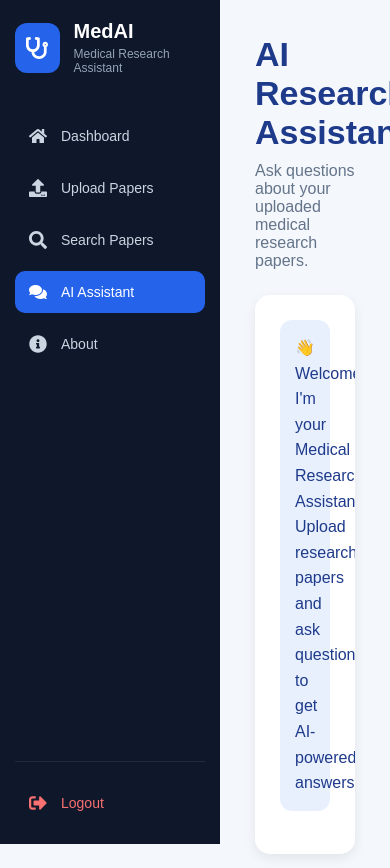
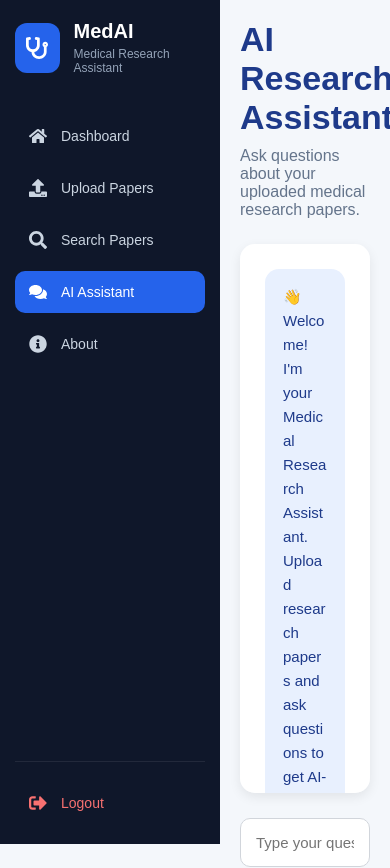
Before and after one commit to esetu-git-public/bootcamp-ace-26-team-4, a React app in the folder frontend/: page /chat in a window 390 px wide. Shown: the top 868 px of the page. Built offline with nearby package versions, Linux system fonts and the light colour scheme; the HTML template or start-up script is replaced by a standard one.

Commit message:
backend to Chat connection

```diff
--- a/frontend/package.json
+++ b/frontend/package.json
@@ -14,6 +14,7 @@
     "react": "^19.2.7",
     "react-dom": "^19.2.7",
     "react-icons": "^5.7.0",
+    "react-markdown": "^10.1.0",
     "react-router-dom": "^7.18.1"
   },
   "devDependencies": {
--- a/frontend/src/pages/Chat.jsx
+++ b/frontend/src/pages/Chat.jsx
@@ -1,6 +1,7 @@
 import { useState } from "react";
 import { askLLM } from "../services/api";
 import "../styles/Chat.css";
+import ReactMarkdown from "react-markdown";
 
 function Chat() {
   const [message, setMessage] = useState("");
@@ -69,10 +70,18 @@ function Chat() {
             key={index}
             className={msg.role === "user" ? "user-message" : "bot-message"}
           >
-            <div className="message-text">{msg.text}</div>
+            <div className="message-text">
+              <ReactMarkdown>{msg.text}</ReactMarkdown>
+            </div>
 
             {msg.references && (
-              <pre className="chat-references">{msg.references}</pre>
+              <details className="reference-dropdown">
+                <summary>📚 References</summary>
+
+                <pre className="chat-references">
+                  {msg.references}
+                </pre>
+              </details>
             )}
 
             {msg.metadata && (
--- a/frontend/src/styles/Chat.css
+++ b/frontend/src/styles/Chat.css
@@ -1,51 +1,3 @@
-.user-message {
-  max-width: 70%;
-  margin-left: auto;
-  margin-bottom: 18px;
-  background: #2563eb;
-  color: white;
-  padding: 15px;
-  border-radius: 12px;
-  line-height: 1.6;
-}
-
-.bot-message {
-  margin-bottom: 18px;
-}
-
-.message-text {
-  white-space: pre-wrap;
-}
-
-.chat-references {
-  white-space: pre-wrap;
-  margin-top: 14px;
-  padding: 12px;
-  background: #f8fafc;
-  color: #334155;
-  border-radius: 8px;
-  font-size: 13px;
-  overflow-x: auto;
-}
-
-.chat-confidence {
-  margin-top: 10px;
-  font-size: 13px;
-  color: #475569;
-  font-weight: 600;
-}
-
-.chat-input button:disabled {
-  background: #94a3b8;
-  cursor: not-allowed;
-}
-
-@media (max-width: 768px) {
-  .user-message {
-    max-width: 100%;
-  }
-}
-
 .chat-container {
   padding: 35px;
   background: #f4f7fb;
@@ -71,21 +23,118 @@
 .chat-box {
   background: white;
   border-radius: 15px;
-  min-height: 500px;
+  height: 620px;
   padding: 25px;
   box-shadow: 0 4px 12px rgba(0, 0, 0, .08);
   overflow-y: auto;
+  display: flex;
+  flex-direction: column;
+  gap: 18px;
 }
 
-/* AI Message */
+/* Messages */
+
+.bot-message,
+.user-message {
+  width: fit-content;
+  max-width: 72%;
+  padding: 16px 18px;
+  border-radius: 14px;
+  line-height: 1.6;
+  font-size: 15px;
+  word-wrap: break-word;
+  overflow-wrap: anywhere;
+}
 
 .bot-message {
-  max-width: 70%;
+  align-self: flex-start;
   background: #e8f0fe;
   color: #1e3a8a;
-  padding: 15px;
-  border-radius: 12px;
-  line-height: 1.6;
+}
+
+.user-message {
+  align-self: flex-end;
+  background: #2563eb;
+  color: white;
+}
+
+/* Markdown Fix */
+
+.message-text {
+  white-space: normal;
+}
+
+.message-text p {
+  margin: 0 0 10px;
+}
+
+.message-text p:last-child {
+  margin-bottom: 0;
+}
+
+.message-text strong {
+  font-weight: 700;
+}
+
+.message-text ul,
+.message-text ol {
+  margin: 10px 0 10px 22px;
+  padding-left: 16px;
+}
+
+.message-text li {
+  margin-bottom: 8px;
+}
+
+.message-text li p {
+  margin: 0;
+}
+
+/* References Dropdown */
+
+.reference-dropdown {
+  margin-top: 14px;
+}
+
+.reference-dropdown summary {
+  cursor: pointer;
+  font-weight: 600;
+  color: #2563eb;
+  user-select: none;
+  list-style: none;
+}
+
+.reference-dropdown summary::-webkit-details-marker {
+  display: none;
+}
+
+.reference-dropdown summary::before {
+  content: "▶ ";
+}
+
+.reference-dropdown[open] summary::before {
+  content: "▼ ";
+}
+
+.chat-references {
+  margin-top: 12px;
+  padding: 14px;
+  background: #f8fafc;
+  color: #334155;
+  border-radius: 10px;
+  border-left: 4px solid #2563eb;
+  white-space: pre-wrap;
+  word-break: break-word;
+  max-height: 300px;
+  overflow-y: auto;
+  font-size: 13px;
+}
+
+.chat-confidence {
+  margin-top: 10px;
+  font-size: 13px;
+  color: #475569;
+  font-weight: 600;
 }
 
 /* Input */
@@ -123,9 +172,22 @@
   background: #1d4ed8;
 }
 
+.chat-input button:disabled {
+  background: #94a3b8;
+  cursor: not-allowed;
+}
+
 /* Responsive */
 
 @media (max-width: 768px) {
+  .chat-container {
+    padding: 20px;
+  }
+
+  .chat-box {
+    height: 65vh;
+  }
+
   .chat-input {
     flex-direction: column;
   }
@@ -134,7 +196,8 @@
     width: 100%;
   }
 
-  .bot-message {
+  .bot-message,
+  .user-message {
     max-width: 100%;
   }
 }
```
Also changed, not shown: 1 other file (tests, documents, lock files or other folders).
